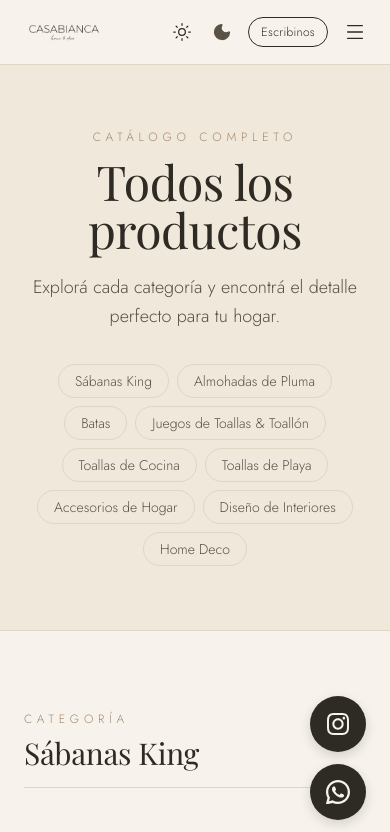
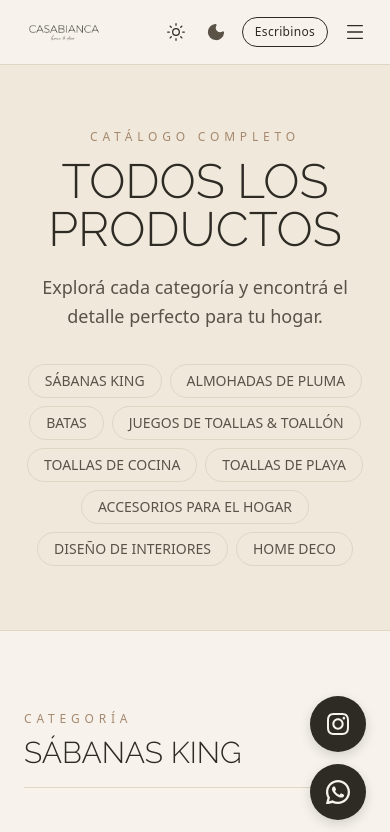
Before and after one commit to AMorenoPortas/casabianca, a Next.js app: page /productos in a window 390 px wide. Shown: the top 832 px of the page. Built offline with nearby package versions, Linux system fonts and the light colour scheme.

Commit message:
Tipografía Raleway para títulos + menú hamburguesa todas las páginas + fix rutas mobile

```diff
--- a/app/filosofia/page.tsx
+++ b/app/filosofia/page.tsx
@@ -7,7 +7,7 @@ export default function Filosofia() {
 
       <section className="mx-auto max-w-3xl px-6 pt-20 pb-28">
         <p className="text-xs uppercase tracking-[0.4em] text-[#A6896F]">Filosofía Casabianca</p>
-        <h1 className="mt-4 font-display text-4xl leading-tight md:text-5xl">El arte de vestir tu hogar</h1>
+        <h1 className="mt-4 font-display text-4xl leading-tight md:text-4xl">EL ARTE DE VESTIR TU HOGAR</h1>
         <div className="mt-10 space-y-6 text-lg leading-relaxed" style={{ color: "var(--muted)" }}>
           <p>En Casabianca, nos especializamos en brindar asesoramiento personalizado para que puedas crear el espacio de tus sueños. Nuestra tienda ofrece una variedad de productos de ropa blanca y diseño de interiores accesorios para el hogar para que puedas encontrar lo que buscas.</p>
           <p>Mi pasión es el diseño y, encontrar los productos que nos permitan vivir con confort y nos de bienestar, sobre todo, cómo los detalles pueden cambiar por completo la energía de una casa. Hace años que desde Casabianca, aquí en Don Torcuato, me dedico a seleccionar géneros y texturas que no solo visten ambientes, sino que crean momentos de bienestar.</p>
--- a/app/globals.css
+++ b/app/globals.css
@@ -1,10 +1,9 @@
-@import url('https://fonts.googleapis.com/css2?family=Playfair+Display:wght@400;500&family=Jost:wght@300;400;500&display=swap');
 @import "tailwindcss";
 
 :root {
   --background: #F7F3EC;
   --foreground: #2E2A24;
-  --font-display: 'Playfair Display', Georgia, serif;
+  --font-display: var(--font-raleway), sans-serif;
   --font-body: 'Jost', system-ui, sans-serif;
   --border-color: #E0D6C4;
   --muted: #5a5247;
@@ -41,6 +40,6 @@ body {
 
 .font-display {
   font-family: var(--font-display);
-  font-weight: 400;
-  letter-spacing: -0.01em;
+  font-weight: 300;
+  letter-spacing: 0;
 }
--- a/app/page.tsx
+++ b/app/page.tsx
@@ -163,8 +163,8 @@ export default function CasabiancaLanding() {
         <div className="mx-auto max-w-4xl px-6 pt-12 pb-28 text-center md:pt-16 md:pb-36">
           <img src="/productos/logo/Caasabianca.jpeg" alt="Casabianca" className="mx-auto mb-8 h-32 w-auto mix-blend-multiply" />
           <p className="mb-6 text-xs uppercase tracking-[0.4em] text-[#A6896F]">Don Torcuato · Blanqueria & Accesorios</p>
-          <h1 className="font-display text-5xl leading-[1.05] md:text-7xl">
-            Transformamos tu casa<br />en el hogar que soñás
+          <h1 className="font-display text-5xl leading-[1.05] md:text-5xl">
+            TRANSFORMAMOS TU CASA<br />EN EL HOGAR QUE SOÑÁS
           </h1>
           <p className="mx-auto mt-8 max-w-2xl text-lg leading-relaxed" style={{ color: "var(--muted)" }}>
             Desde un juego de sábanas hasta un artículo de diseño tenemos el detalle perfecto para renovar tu energía y tu hogar.
@@ -184,7 +184,7 @@ export default function CasabiancaLanding() {
       {/* ───────── NOSOTROS ───────── */}
       <section id="nosotros" style={{ borderTop: "1px solid var(--border-color)", borderBottom: "1px solid var(--border-color)", background: "var(--surface)" }}>
         <div className="mx-auto max-w-6xl px-6 py-24">
-          <h2 className="font-display text-4xl md:text-5xl">¿Y si lo pensamos junt@s?</h2>
+          <h2 className="font-display text-4xl md:text-4xl">¿Y SI LO PENSAMOS JUNT@S?</h2>
           <p className="mt-5 max-w-2xl text-lg leading-relaxed" style={{ color: "var(--muted)" }}>
             Mi objetivo es que te sientas acompañada en cada decisión. Cuando elegís Casabianca, te llevás mi mirada proactiva y mi asesoramiento sincero.
           </p>
@@ -207,7 +207,7 @@ export default function CasabiancaLanding() {
       {/* ───────── PRODUCTOS DESTACADOS ───────── */}
       <section id="productos" className="mx-auto max-w-6xl px-6 py-24">
         <p className="text-xs uppercase tracking-[0.4em] text-[#A6896F]">Selección</p>
-        <h2 className="mt-3 font-display text-4xl md:text-5xl">Productos destacados</h2>
+        <h2 className="mt-3 font-display text-4xl md:text-4xl">PRODUCTOS DESTACADOS</h2>
         <div className="mt-12 flex justify-center">
           <Button href="/productos" variant="primary">Ver todos los productos →</Button>
         </div>
@@ -228,13 +228,13 @@ export default function CasabiancaLanding() {
       <section id="diseno" style={{ borderTop: "1px solid var(--border-color)", borderBottom: "1px solid var(--border-color)", background: "var(--surface)" }}>
         <div className="mx-auto max-w-6xl px-6 py-24">
           <p className="text-xs uppercase tracking-[0.4em] text-[#A6896F]">Servicios</p>
-          <h2 className="mt-3 font-display text-4xl md:text-5xl">Diseño de interiores</h2>
+          <h2 className="mt-3 font-display text-4xl md:text-4xl">DISEÑO DE INTERIORES</h2>
           <p className="mt-5 max-w-2xl text-lg leading-relaxed" style={{ color: "var(--muted)" }}>
             Más allá de los productos, te acompañamos en la transformación de tus espacios. Desde la confección a medida hasta el asesoramiento profesional, cada detalle cuenta.
           </p>
 
           <div className="mt-16">
-            <h3 className="font-display text-2xl md:text-3xl">Confección a medida</h3>
+            <h3 className="font-display text-2xl md:text-3xl">CONFECCIÓN A MEDIDA</h3>
             <p className="mt-3 max-w-xl text-base leading-relaxed" style={{ color: "var(--muted)" }}>
               Cortinas, almohadones, cubrecamas y más, diseñados exactamente para tu espacio. Elegís la tela, nosotros le damos forma.
             </p>
@@ -248,7 +248,7 @@ export default function CasabiancaLanding() {
           </div>
 
           <div className="mt-16">
-            <h3 className="font-display text-2xl md:text-3xl">Asesoramiento profesional</h3>
+            <h3 className="font-display text-2xl md:text-3xl">ASESORAMIENTO PROFESIONAL</h3>
             <div className="mt-8 overflow-hidden rounded-2xl" style={{ border: "1px solid var(--border-color)", background: "var(--background)" }}>
               <div className="p-8 md:p-14">
                 <div className="flex items-center gap-4">
@@ -272,7 +272,7 @@ export default function CasabiancaLanding() {
       <section id="faq" style={{ borderBottom: "1px solid var(--border-color)", background: "var(--background)" }}>
         <div className="mx-auto max-w-5xl px-6 py-24">
           <p className="text-xs uppercase tracking-[0.4em] text-[#A6896F]">Guía de consulta</p>
-          <h2 className="mt-3 font-display text-4xl md:text-5xl">Elegí con conocimiento, diseñá con libertad</h2>
+          <h2 className="mt-3 font-display text-4xl md:text-4xl">ELEGÍ CON CONOCIMIENTO, DISEÑÁ CON LIBERTAD</h2>
           <p className="mt-5 max-w-2xl text-lg leading-relaxed" style={{ color: "var(--muted)" }}>
             Vestir tu hogar es una decisión personal y, a veces, técnica. Por eso armé este espacio de consulta rápida: mi guía sobre la calidad de los hilados, tips para combinar texturas y una tabla de medidas exacta para que tus sábanas y acolchados queden impecables.
           </p>
@@ -314,7 +314,7 @@ export default function CasabiancaLanding() {
       {/* ───────── MEDIDAS ───────── */}
       <section id="medidas" className="mx-auto max-w-4xl px-6 py-24">
         <p className="text-xs uppercase tracking-[0.4em] text-[#A6896F]">Guía de medidas</p>
-        <h2 className="mt-3 font-display text-4xl md:text-5xl">El calce perfecto</h2>
+        <h2 className="mt-3 font-display text-4xl md:text-4xl">EL CALCE PERFECTO</h2>
         <p className="mt-5 text-lg leading-relaxed" style={{ color: "var(--muted)" }}>Evitá errores comunes midiendo tu colchón antes de elegir. Encontrá tu talle:</p>
         <div className="mt-10 overflow-hidden rounded-2xl" style={{ border: "1px solid var(--border-color)" }}>
           <table className="w-full text-left text-sm md:text-base">
@@ -343,7 +343,7 @@ export default function CasabiancaLanding() {
       <section id="test" className="border-y border-[#E0D6C4] bg-[#2E2A24] text-[#F7F3EC]">
         <div className="mx-auto max-w-3xl px-6 py-24">
           <p className="text-center text-xs uppercase tracking-[0.4em] text-[#A6896F]">Test de estilo</p>
-          <h2 className="mt-3 text-center font-display text-4xl md:text-5xl">¿Cuál es tu esencia Casabianca?</h2>
+          <h2 className="mt-3 text-center font-display text-4xl md:text-4xl">¿CUÁL ES TU ESENCIA CASABIANCA?</h2>
           <p className="mt-5 text-center text-lg text-[#cabfae]">Respondé estas 3 preguntas y descubrí tu set ideal.</p>
           {!resultado ? (
             <div className="mt-14 space-y-10">
@@ -382,7 +382,7 @@ export default function CasabiancaLanding() {
       {/* ───────── CUIDADOS ───────── */}
       <section className="mx-auto max-w-5xl px-6 py-24">
         <p className="text-xs uppercase tracking-[0.4em] text-[#A6896F]">Manual de cuidados</p>
-        <h2 className="mt-3 font-display text-4xl md:text-5xl">Calidad para siempre</h2>
+        <h2 className="mt-3 font-display text-4xl md:text-4xl">CALIDAD PARA SIEMPRE</h2>
         <div className="mt-12 grid gap-6 grid-cols-2 lg:grid-cols-4">
           {[
             { t: "Lavado", d: "Agua fría o tibia (máx. 30 °C). El agua muy caliente debilita las fibras de algodón." },
@@ -402,7 +402,7 @@ export default function CasabiancaLanding() {
       <section id="contacto" style={{ borderTop: "1px solid var(--border-color)", background: "var(--surface)" }}>
         <div className="mx-auto grid max-w-6xl gap-10 px-6 py-24 md:grid-cols-2">
           <div>
-            <h2 className="font-display text-4xl md:text-5xl">Vení a conocernos</h2>
+            <h2 className="font-display text-4xl md:text-4xl">VENÍ A CONOCERNOS</h2>
             <p className="mt-5 max-w-md text-lg leading-relaxed" style={{ color: "var(--muted)" }}>
               Estoy para escucharte, conocer tu estilo y proponerte opciones que transformen tu dormitorio, tu baño o tu mesa en espacios de revista, con la calidez de un hogar real.
             </p>
--- a/app/productos/page.tsx
+++ b/app/productos/page.tsx
@@ -6,7 +6,7 @@ import Header from "../components/Header";
 
 const CATEGORIAS = [
   {
-    nombre: "Sábanas King",
+    nombre: "SÁBANAS KING",
     slug: "sabanas-king",
     productos: [
       { nombre: "Sábanas King · 300 hilos 100% Algodón Premium Espalma", detalle: "Percal suave y respirable", imgs: ["/productos/sabana-king-300h/Screenshot_20260604_101618_WhatsApp.jpg","/productos/sabana-king-300h/Screenshot_20260604_101642_WhatsApp.jpg","/productos/sabana-king-300h/Screenshot_20260604_101655_WhatsApp.jpg"] },
@@ -14,21 +14,21 @@ const CATEGORIAS = [
     ],
   },
   {
-    nombre: "Almohadas de Pluma",
+    nombre: "ALMOHADAS DE PLUMA",
     slug: "almohadas",
     productos: [
-      { nombre: "Almohadas de Pluma", detalle: "Suavidad y soporte natural", imgs: ["/productos/almohadas-pluma/Screenshot_20260604_102242_WhatsApp.jpg","/productos/almohadas-pluma/Screenshot_20260604_102255_WhatsApp.jpg","/productos/almohadas-pluma/Screenshot_20260604_102303_WhatsApp.jpg"] },
+      { nombre: "", detalle: "Suavidad y soporte natural", imgs: ["/productos/almohadas-pluma/Screenshot_20260604_102242_WhatsApp.jpg","/productos/almohadas-pluma/Screenshot_20260604_102255_WhatsApp.jpg","/productos/almohadas-pluma/Screenshot_20260604_102303_WhatsApp.jpg"] },
     ],
   },
   {
-    nombre: "Batas",
+    nombre: "BATAS",
     slug: "batas",
     productos: [
       { nombre: "Batas unisex · 100% algodón peinado de 300gr Urban Espalma", detalle: "Confort y elegancia para el hogar", imgs: ["/productos/batas/Screenshot_20260612_132726_WhatsApp.jpg","/productos/batas/Screenshot_20260612_132734_WhatsApp.jpg","/productos/batas/Screenshot_20260612_132742_WhatsApp.jpg","/productos/batas/Screenshot_20260612_132752_WhatsApp.jpg","/productos/batas/Screenshot_20260612_132800_WhatsApp.jpg","/productos/batas/Screenshot_20260612_132807_WhatsApp.jpg"] },
     ],
   },
   {
-    nombre: "Juegos de Toallas & Toallón",
+    nombre: "JUEGOS DE TOALLAS & TOALLÓN",
     slug: "juegos-toalla",
     productos: [
       { nombre: "Juego de toallas · 600gr 100% Algodón Edy Arcoiris", detalle: "600 gramos de puro algodón", imgs: ["/productos/juegos-toalla-toallon/toallas-600gr-algodon-arcoiris/Screenshot_20260616_161209_WhatsApp.jpg","/productos/juegos-toalla-toallon/toallas-600gr-algodon-arcoiris/Screenshot_20260616_161219_WhatsApp.jpg","/productos/juegos-toalla-toallon/toallas-600gr-algodon-arcoiris/Screenshot_20260616_161226_WhatsApp.jpg","/productos/juegos-toalla-toallon/toallas-600gr-algodon-arcoiris/Screenshot_20260616_161234_WhatsApp.jpg","/productos/juegos-toalla-toallon/toallas-600gr-algodon-arcoiris/Screenshot_20260616_161242_WhatsApp.jpg","/productos/juegos-toalla-toallon/toallas-600gr-algodon-arcoiris/Screenshot_20260616_161249_WhatsApp.jpg"] },
@@ -36,7 +36,7 @@ const CATEGORIAS = [
     ],
   },
   {
-    nombre: "Toallas de Cocina",
+    nombre: "TOALLAS DE COCINA",
     slug: "toallas-cocina",
     productos: [
       { nombre: "Toalla de cocina · pack x2 50x70 cm 100% algodón Espalma", detalle: "Algodón absorbente para la cocina", imgs: ["/productos/toallas-cocina/pack-x2-50x70/Screenshot_20260612_131503_WhatsApp.jpg","/productos/toallas-cocina/pack-x2-50x70/Screenshot_20260612_131510_WhatsApp.jpg","/productos/toallas-cocina/pack-x2-50x70/Screenshot_20260612_131517_WhatsApp.jpg","/productos/toallas-cocina/pack-x2-50x70/Screenshot_20260612_131529_WhatsApp.jpg","/productos/toallas-cocina/pack-x2-50x70/Screenshot_20260612_131535_WhatsApp.jpg","/productos/toallas-cocina/pack-x2-50x70/Screenshot_20260612_131541_WhatsApp.jpg","/productos/toallas-cocina/pack-x2-50x70/Screenshot_20260612_131548_WhatsApp.jpg","/productos/toallas-cocina/pack-x2-50x70/Screenshot_20260612_131554_WhatsApp.jpg","/productos/toallas-cocina/pack-x2-50x70/Screenshot_20260612_131601_WhatsApp.jpg"] },
@@ -44,7 +44,7 @@ const CATEGORIAS = [
     ],
   },
   {
-    nombre: "Toallas de Playa",
+    nombre: "TOALLAS DE PLAYA",
     slug: "toallas-playa",
     productos: [
       { nombre: "Toalla de Playa · 150x180 cm 500gr Náutical Arcoiris", detalle: "Grande, suave y de secado rápido", imgs: ["/productos/toallas-playa/150x180/Screenshot_20260616_103022_WhatsApp.jpg","/productos/toallas-playa/150x180/Screenshot_20260616_103033_WhatsApp.jpg","/productos/toallas-playa/150x180/Screenshot_20260616_103058_WhatsApp.jpg","/productos/toallas-playa/150x180/Screenshot_20260616_103105_WhatsApp.jpg"] },
@@ -53,7 +53,7 @@ const CATEGORIAS = [
     ],
   },
   {
-    nombre: "Accesorios de Hogar",
+    nombre: "ACCESORIOS PARA EL HOGAR",
     slug: "accesorios",
     productos: [
       { nombre: "Alfombra Kitchen · 150×50 cm", detalle: "Diseño moderno para tu cocina", imgs: ["/productos/accesorios-hogar/alfombra-kitchen-150.50/Screenshot_20260616_162352_WhatsApp.jpg","/productos/accesorios-hogar/alfombra-kitchen-150.50/Screenshot_20260616_162359_WhatsApp.jpg","/productos/accesorios-hogar/alfombra-kitchen-150.50/Screenshot_20260616_162406_WhatsApp.jpg","/productos/accesorios-hogar/alfombra-kitchen-150.50/Screenshot_20260616_162412_WhatsApp.jpg","/productos/accesorios-hogar/alfombra-kitchen-150.50/Screenshot_20260616_162419_WhatsApp.jpg"] },
@@ -61,17 +61,17 @@ const CATEGORIAS = [
     ],
   },
   {
-    nombre: "Diseño de Interiores",
+    nombre: "DISEÑO DE INTERIORES",
     slug: "diseno-interiores",
     productos: [
-      { nombre: "Diseño de Interiores", detalle: "Piezas que transforman cada ambiente", imgs: ["/productos/diseno-interiores/IMG-20260610-WA0080.jpg","/productos/diseno-interiores/IMG-20260610-WA0081.jpg","/productos/diseno-interiores/IMG-20260610-WA0082.jpg","/productos/diseno-interiores/IMG-20260610-WA0083.jpg","/productos/diseno-interiores/IMG-20260610-WA0084.jpg","/productos/diseno-interiores/IMG-20260610-WA0085.jpg","/productos/diseno-interiores/IMG-20260610-WA0086.jpg"] },
+      { nombre: "", detalle: "Piezas que transforman cada ambiente", imgs: ["/productos/diseno-interiores/IMG-20260610-WA0080.jpg","/productos/diseno-interiores/IMG-20260610-WA0081.jpg","/productos/diseno-interiores/IMG-20260610-WA0082.jpg","/productos/diseno-interiores/IMG-20260610-WA0083.jpg","/productos/diseno-interiores/IMG-20260610-WA0084.jpg","/productos/diseno-interiores/IMG-20260610-WA0085.jpg","/productos/diseno-interiores/IMG-20260610-WA0086.jpg"] },
     ],
   },
   {
-    nombre: "Home Deco",
+    nombre: "HOME DECO",
     slug: "home-deco",
     productos: [
-      { nombre: "Home Deco", detalle: "Detalles que cambian la energía del espacio", imgs: ["/productos/home-deco/IMG-20260520-WA0029.jpg","/productos/home-deco/IMG-20260520-WA0030.jpg","/productos/home-deco/IMG-20260520-WA0031.jpg","/productos/home-deco/IMG-20260520-WA0033.jpg"] },
+      { nombre: "", detalle: "Detalles que cambian la energía del espacio", imgs: ["/productos/home-deco/IMG-20260520-WA0029.jpg","/productos/home-deco/IMG-20260520-WA0030.jpg","/productos/home-deco/IMG-20260520-WA0031.jpg","/productos/home-deco/IMG-20260520-WA0033.jpg"] },
     ],
   },
 ];
@@ -101,7 +101,7 @@ export default function ProductosPage() {
 
       <section className="px-6 py-16 text-center" style={{ borderBottom: "1px solid var(--border-color)", background: "var(--surface)" }}>
         <p className="text-xs uppercase tracking-[0.4em] text-[#A6896F]">Catálogo completo</p>
-        <h1 className="mt-3 font-display text-5xl md:text-6xl">Todos los productos</h1>
+        <h1 className="mt-3 font-display text-5xl md:text-5xl">TODOS LOS PRODUCTOS</h1>
         <p className="mx-auto mt-5 max-w-xl text-lg leading-relaxed" style={{ color: "var(--muted)" }}>Explorá cada categoría y encontrá el detalle perfecto para tu hogar.</p>
         <div className="mt-8 flex flex-wrap justify-center gap-2">
           {CATEGORIAS.map((c) => (
@@ -139,7 +139,7 @@ export default function ProductosPage() {
       </div>
 
       <section className="px-6 py-20 text-center" style={{ borderTop: "1px solid var(--border-color)", background: "var(--surface)" }}>
-        <h2 className="font-display text-3xl md:text-4xl">¿Querés saber más sobre algún producto?</h2>
+        <h2 className="font-display text-3xl md:text-4xl">¿QUERÉS SABER MÁS SOBRE ALGÚN PRODUCTO?</h2>
         <p className="mx-auto mt-4 max-w-md text-lg" style={{ color: "var(--muted)" }}>Escribinos y te asesoramos.</p>
         <div className="mt-8 flex flex-wrap justify-center gap-4">
           <a href="https://wa.me/541141952834" target="_blank" rel="noreferrer" className="rounded-full bg-[#2E2A24] px-8 py-3 text-[#F7F3EC] transition-transform hover:-translate-y-0.5">Escribinos por WhatsApp</a>
```
Also changed, not shown: app/devoluciones/page.tsx (+6 -6 lines), app/layout.tsx (+10 -14 lines).
